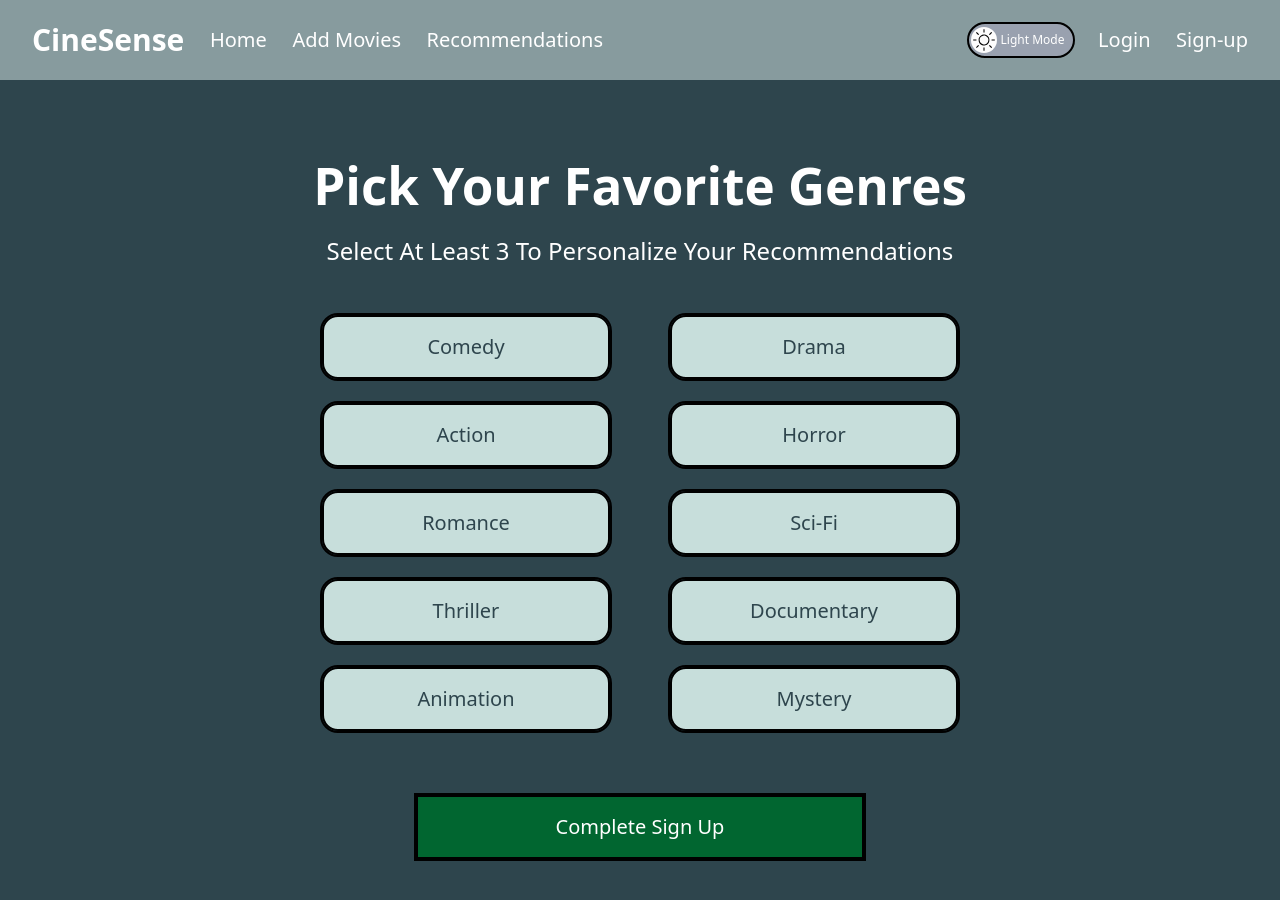
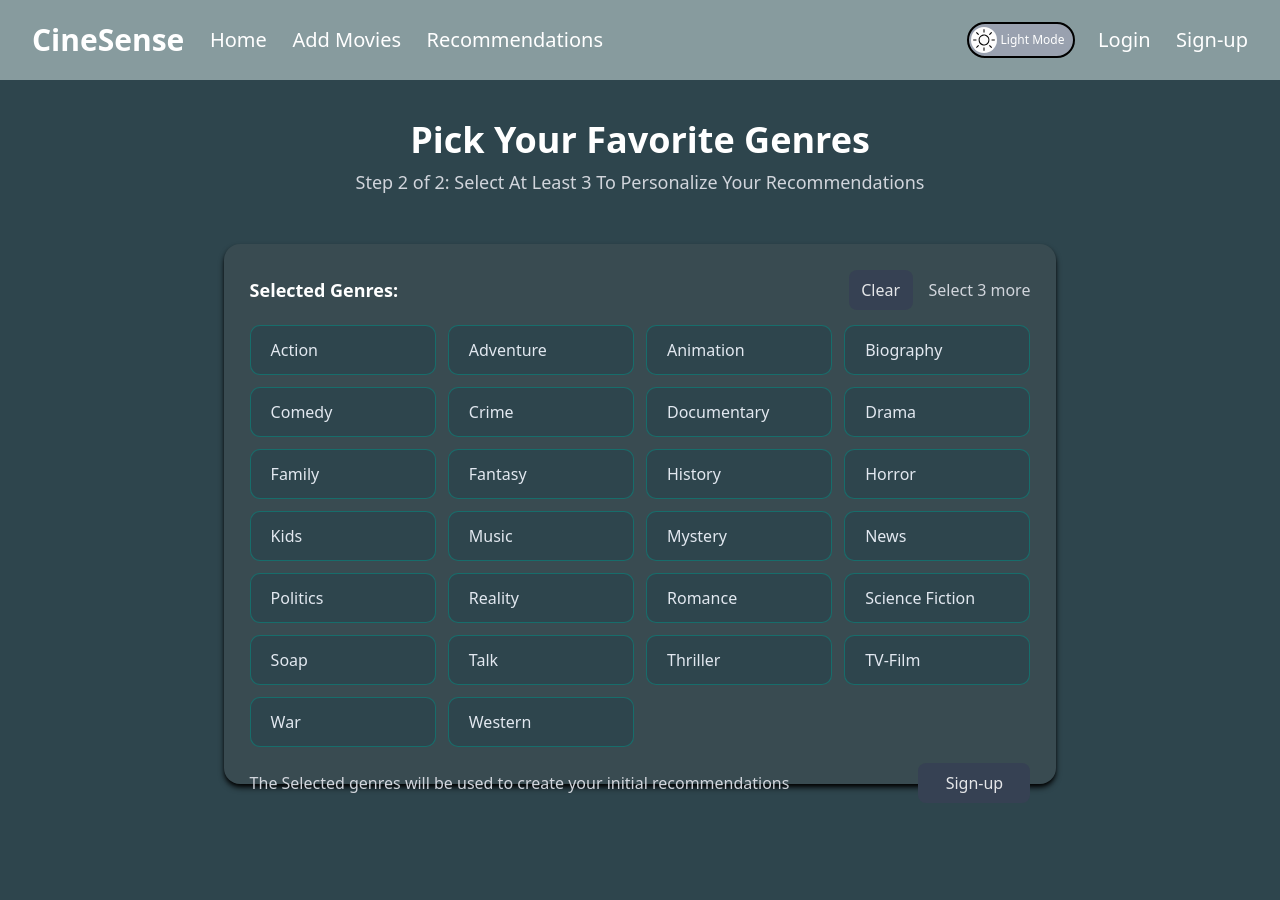
Before and after one commit to Vchen7629/CineSense, a React app in the folder frontend/: page /userpreferences in a window 1280 px wide. Shown: the top 900 px of the page. After the commit the page ends 824 px from the top, so only its background shows below. Built offline with nearby package versions, Linux system fonts and the light colour scheme; the HTML template or start-up script is replaced by a standard one.

Commit message:
chore(frontend): fixed eslint errors

```diff
--- a/frontend/src/features/movie-input/components/rateButtons.tsx
+++ b/frontend/src/features/movie-input/components/rateButtons.tsx
@@ -1,7 +1,12 @@
 import { Star } from "lucide-react"
 import { useEffect, useState } from "react";
 
-const RateMovieButtons = ({rating, setRating}: any) => {
+interface rateButtonProps {
+    rating: number
+    setRating: React.Dispatch<React.SetStateAction<number[]>>;
+}
+
+const RateMovieButtons = ({rating, setRating}: rateButtonProps) => {
     const [hovered, setHovered] = useState<number>(0);
 
     useEffect(() => {
--- a/frontend/src/features/movie-input/components/searchFilter.tsx
+++ b/frontend/src/features/movie-input/components/searchFilter.tsx
@@ -4,7 +4,7 @@ import * as React from "react"
 import { Check, ChevronsUpDown } from "lucide-react"
 
 import { cn } from "@/lib/utils"
-import { Button } from "@/shared/components/ui/button"
+import { Button } from "@/shared/components/shadcn/button"
 import {
   Command,
   CommandEmpty,
@@ -12,16 +12,21 @@ import {
   CommandInput,
   CommandItem,
   CommandList,
-} from "@/shared/components/ui/command"
+} from "@/shared/components/shadcn/command"
 import {
   Popover,
   PopoverContent,
   PopoverTrigger,
-} from "@/shared/components/ui/popover"
+} from "@/shared/components/shadcn/popover"
 
 interface searchFilterProps {
-  list: any[]
+  list: filterItem[]
   placeholder_text: string
+}
+
+interface filterItem {
+  value: string
+  label: string
 }
 
 export function SearchFilter({list, placeholder_text}: searchFilterProps) {
@@ -38,7 +43,7 @@ export function SearchFilter({list, placeholder_text}: searchFilterProps) {
           className="w-[200px] justify-between bg-teal-600 hover:bg-teal-800 border-none transition-colors duration-250"
         >
           {value
-            ? list.find((item: any) => item.value === value)?.label
+            ? list.find((item: filterItem) => item.value === value)?.label
             : `Select ${placeholder_text}...`}
           <ChevronsUpDown className="opacity-50" />
         </Button>
@@ -49,7 +54,7 @@ export function SearchFilter({list, placeholder_text}: searchFilterProps) {
           <CommandList>
             <CommandEmpty>No {placeholder_text} found.</CommandEmpty>
             <CommandGroup>
-              {list.map((item: any) => (
+              {list.map((item: filterItem) => (
                 <CommandItem
                   key={item.value}
                   value={item.value}
--- a/frontend/src/features/user/components/UserPreferencesGenres.tsx
+++ b/frontend/src/features/user/components/UserPreferencesGenres.tsx
@@ -31,6 +31,7 @@ const UserPreferencesGenresGrid = ({ selectedGenres, setSelectedGenres, setCanSi
     // if selected all 3, set state so signup button can be clicked
     useEffect(() => {
         setCanSignup(selectedGenres.length === 3);
+        // eslint-disable-next-line react-hooks/exhaustive-deps
     }, [selectedGenres]);
 
     return (
--- a/frontend/src/features/user/components/UserPreferencesHeader.tsx
+++ b/frontend/src/features/user/components/UserPreferencesHeader.tsx
@@ -14,7 +14,7 @@ const UserPreferencesHeader = ({ selectedGenres, setSelectedGenres }: UserPrefer
         setSelectedGenres(prev => prev.filter(g => g !== genre));
     }
 
-    function clearSelected(setSelectedGenres: any) {
+    function clearSelected(setSelectedGenres: (selectedGenres: string[]) => void) {
         setSelectedGenres([])
     }
 
--- a/frontend/src/features/user/pages/UserPreferences.tsx
+++ b/frontend/src/features/user/pages/UserPreferences.tsx
@@ -1,21 +1,36 @@
 import Header from "@/features/navbar/components/Header";
+import UserPreferencesHeader from "../components/UserPreferencesHeader";
+import { useState } from "react";
+import UserPreferencesGenresGrid from "../components/UserPreferencesGenres";
+import { SignUpConfirmButton } from "../components/SignUpConfirmButton";
 
 export default function UserPreferences() {
+  const [selectedGenres, setSelectedGenres] = useState<string[]>([])
+  const [canSignup, setCanSignup] = useState<boolean>(false)
+
   return (
     <main className="bg-[#2E454D] min-h-screen">
       <Header />
 
-      <div className="container mx-auto px-4 sm:px-6 lg:px-8 py-20">
-        <div className="text-center mb-12">
-          <h1 className="text-white font-bold text-4xl sm:text-5xl lg:text-6xl">
+      <div className="flex flex-col space-y-[2.5vh] items-center mx-auto py-[5vh] h-full">
+        <section className="flex flex-col space-y-2 text-center mb-12">
+          <span className="text-white font-bold text-4xl sm:text-5xl lg:text-4xl">
             Pick Your Favorite Genres
-          </h1>
-          <p className="text-white text-xl sm:text-2xl mt-4 lg:mt-6">
-            Select At Least 3 To Personalize Your Recommendations
-          </p>
-        </div>
+          </span>
+          <span className="text-gray-300 text-lg font-light">
+            Step 2 of 2: Select At Least 3 To Personalize Your Recommendations
+          </span>
+        </section>
+        <section className="flex flex-col w-[65%] h-[67.5vh] p-[2%] space-y-[2%] rounded-2xl bg-[#394B51] shadow-md shadow-black">
+          <UserPreferencesHeader selectedGenres={selectedGenres} setSelectedGenres={setSelectedGenres}/>
+          <UserPreferencesGenresGrid selectedGenres={selectedGenres} setSelectedGenres={setSelectedGenres} setCanSignup={setCanSignup}/>
+          <div className="flex items-center justify-between w-full h-1/4">
+            <span className="text-gray-300">The Selected genres will be used to create your initial recommendations</span>
+            <SignUpConfirmButton selectedGenres={selectedGenres} canSignup={canSignup}/>
+          </div>
+        </section>
 
-        <div className="max-w-2xl mx-auto">
+        {/*<div className="max-w-2xl mx-auto">
           <div className="grid grid-cols-1 sm:grid-cols-2 gap-4 sm:gap-5 lg:gap-6">
             <div className="space-y-4 sm:space-y-5 lg:space-y-6">
               <button
@@ -111,7 +126,7 @@ export default function UserPreferences() {
           >
             Complete Sign Up
           </button>
-        </div>
+        </div>*/}
       </div>
     </main>
   );
--- /dev/null
+++ b/frontend/src/shared/components/shadcn/button.tsx
@@ -0,0 +1,29 @@
+import * as React from "react"
+import { Slot } from "@radix-ui/react-slot"
+
+import { cn } from "@/lib/utils"
+import type { VariantProps } from "class-variance-authority"
+import { buttonVariants } from "./buttonVariants"
+
+function Button({
+  className,
+  variant,
+  size,
+  asChild = false,
+  ...props
+}: React.ComponentProps<"button"> &
+  VariantProps<typeof buttonVariants> & {
+    asChild?: boolean
+  }) {
+  const Comp = asChild ? Slot : "button"
+
+  return (
+    <Comp
+      data-slot="button"
+      className={cn(buttonVariants({ variant, size, className }))}
+      {...props}
+    />
+  )
+}
+
+export { Button }
--- a/frontend/src/shared/components/ui/button.tsx
+++ b/frontend/src/shared/components/shadcn/buttonVariants.ts
@@ -1,10 +1,6 @@
-import * as React from "react"
-import { Slot } from "@radix-ui/react-slot"
-import { cva, type VariantProps } from "class-variance-authority"
+import { cva } from "class-variance-authority"
 
-import { cn } from "@/lib/utils"
-
-const buttonVariants = cva(
+export const buttonVariants = cva(
   "inline-flex items-center justify-center gap-2 whitespace-nowrap rounded-md text-sm font-medium transition-all disabled:pointer-events-none disabled:opacity-50 [&_svg]:pointer-events-none [&_svg:not([class*='size-'])]:size-4 shrink-0 [&_svg]:shrink-0 outline-none focus-visible:border-ring focus-visible:ring-ring/50 focus-visible:ring-[3px] aria-invalid:ring-destructive/20 dark:aria-invalid:ring-destructive/40 aria-invalid:border-destructive",
   {
     variants: {
@@ -35,26 +31,3 @@ const buttonVariants = cva(
     },
   }
 )
-
-function Button({
-  className,
-  variant,
-  size,
-  asChild = false,
-  ...props
-}: React.ComponentProps<"button"> &
-  VariantProps<typeof buttonVariants> & {
-    asChild?: boolean
-  }) {
-  const Comp = asChild ? Slot : "button"
-
-  return (
-    <Comp
-      data-slot="button"
-      className={cn(buttonVariants({ variant, size, className }))}
-      {...props}
-    />
-  )
-}
-
-export { Button, buttonVariants }
```
Also changed, not shown: frontend/src/shared/components/shadcn/command.tsx (renamed from frontend/src/shared/components/ui/command.tsx), frontend/src/shared/components/shadcn/dialog.tsx (renamed from frontend/src/shared/components/ui/dialog.tsx), frontend/src/shared/components/shadcn/popover.tsx (renamed from frontend/src/shared/components/ui/popover.tsx).
